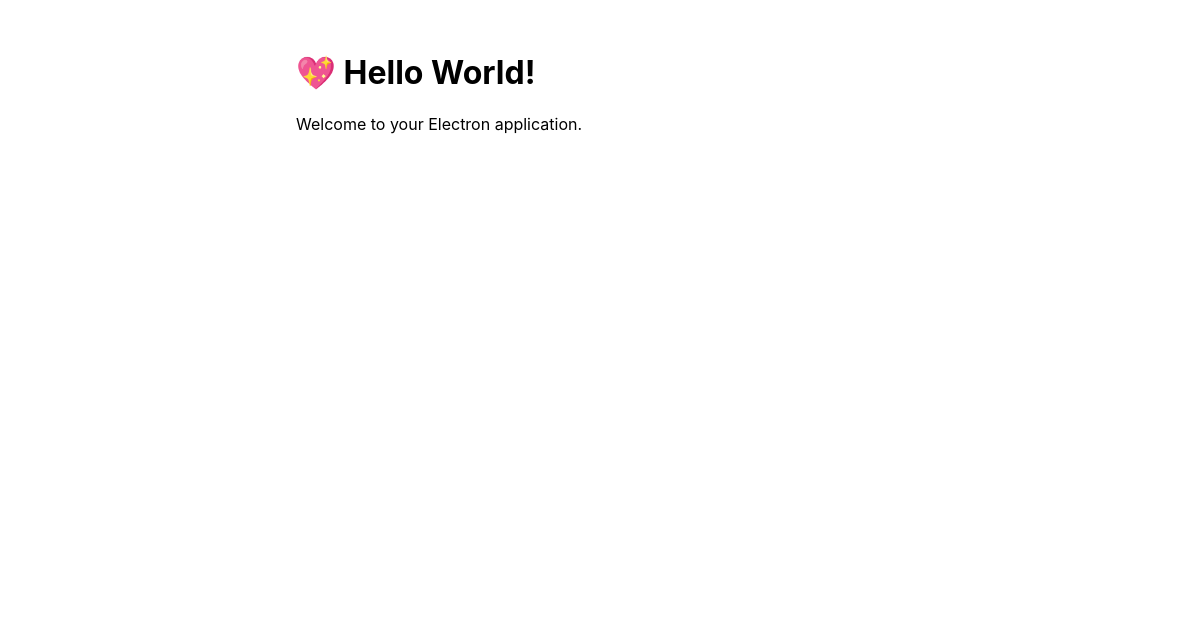
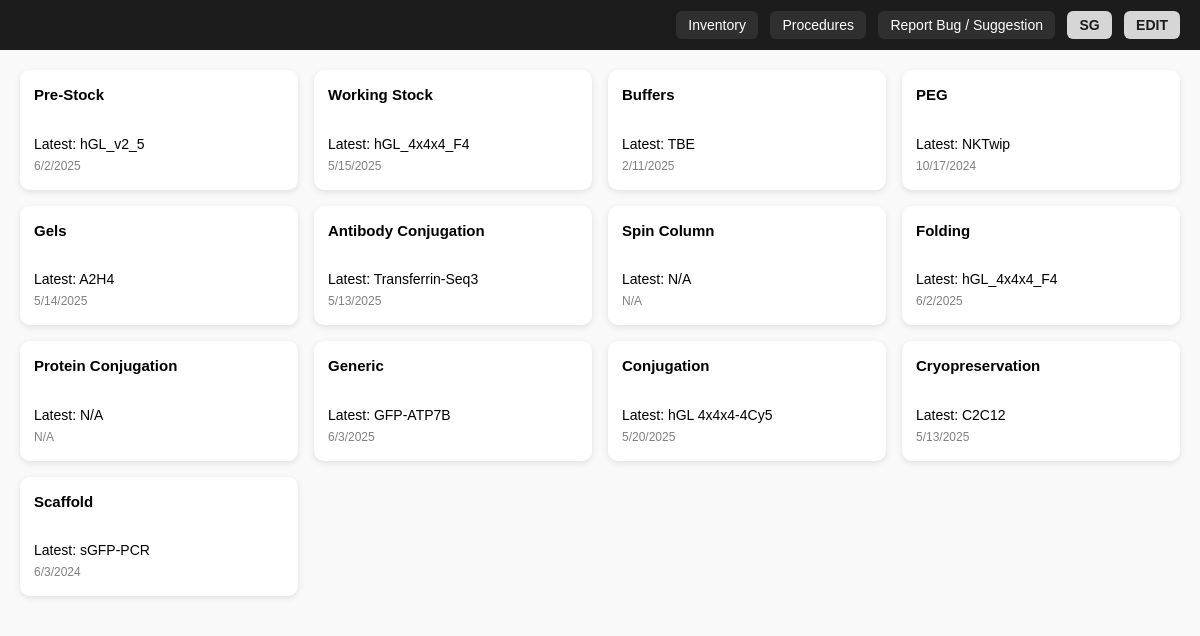
Before and after one commit to SidG01/ELN, an Electron app: page src/index.html in a window 1200 px wide. Drawn offline with Linux system fonts and the light colour scheme.

Commit message:
header component + prestock screen

```diff
--- /dev/null
+++ b/src/Components/ExperimentButton/experimentButton.html
@@ -0,0 +1,5 @@
+<div class="card">
+    <strong>{{title}}</strong><br>
+    Latest: {{latest}}<br>
+    <span>{{date}}</span>
+</div>
--- /dev/null
+++ b/src/Components/Header/header.html
@@ -0,0 +1,10 @@
+<div class="topbar">
+    <div class="logo"></div>
+    <div class="nav-buttons">
+        <button>Inventory</button>
+        <button>Procedures</button>
+        <button>Report Bug / Suggestion</button>
+        <button class="user">SG</button>
+        <button class="edit">EDIT</button>
+    </div>
+</div>
--- /dev/null
+++ b/src/Screens/PreStock/PreStock.css
@@ -0,0 +1,67 @@
+body {
+    font-family: Arial, sans-serif;
+    background-color: #f9f9f9;
+    margin: 0;
+    padding: 0;
+}
+
+.topbar {
+    display: flex;
+    justify-content: space-between;
+    align-items: center;
+    background-color: #1c1c1c;
+    padding: 10px 20px;
+    color: white;
+}
+
+.logo {
+    /*background-image: url('HomeScreen.png');*/
+    background-size: contain;
+    background-repeat: no-repeat;
+    width: 30px;
+    height: 30px;
+}
+
+.nav-buttons button {
+    background-color: #2f2f2f;
+    border: none;
+    color: white;
+    padding: 6px 12px;
+    margin-left: 8px;
+    border-radius: 6px;
+    cursor: pointer;
+    font-size: 14px;
+}
+
+.nav-buttons .user, .nav-buttons .edit {
+    background-color: #d6d6d6;
+    color: #1c1c1c;
+    font-weight: bold;
+}
+
+.card-grid {
+    display: grid;
+    grid-template-columns: repeat(auto-fill, minmax(220px, 1fr));
+    gap: 16px;
+    padding: 20px;
+}
+
+.card {
+    background: white;
+    padding: 14px;
+    border-radius: 10px;
+    box-shadow: 0 2px 6px rgba(0, 0, 0, 0.1);
+    font-size: 14px;
+    line-height: 1.5;
+}
+
+.card strong {
+    font-size: 15px;
+    display: block;
+    margin-bottom: 6px;
+}
+
+.card span {
+    color: gray;
+    font-size: 12px;
+}
--- /dev/null
+++ b/src/Screens/PreStock/PreStock.js
@@ -0,0 +1,6 @@
+
+fetch('../../Components/Header/header.html')
+    .then(res => res.text())
+    .then(html => {
+        document.getElementById('header').innerHTML = html;
+    });
--- a/src/index.css
+++ b/src/index.css
@@ -1,7 +1,67 @@
 body {
-  font-family: -apple-system, BlinkMacSystemFont, 'Segoe UI', Roboto, Helvetica,
-    Arial, sans-serif;
-  margin: auto;
-  max-width: 38rem;
-  padding: 2rem;
+  font-family: Arial, sans-serif;
+  background-color: #f9f9f9;
+  margin: 0;
+  padding: 0;
 }
+
+.topbar {
+  display: flex;
+  justify-content: space-between;
+  align-items: center;
+  background-color: #1c1c1c;
+  padding: 10px 20px;
+  color: white;
+}
+
+.logo {
+  /*background-image: url('HomeScreen.png');*/
+  background-size: contain;
+  background-repeat: no-repeat;
+  width: 30px;
+  height: 30px;
+}
+
+.nav-buttons button {
+  background-color: #2f2f2f;
+  border: none;
+  color: white;
+  padding: 6px 12px;
+  margin-left: 8px;
+  border-radius: 6px;
+  cursor: pointer;
+  font-size: 14px;
+}
+
+.nav-buttons .user, .nav-buttons .edit {
+  background-color: #d6d6d6;
+  color: #1c1c1c;
+  font-weight: bold;
+}
+
+.card-grid {
+  display: grid;
+  grid-template-columns: repeat(auto-fill, minmax(220px, 1fr));
+  gap: 16px;
+  padding: 20px;
+}
+
+.card {
+  background: white;
+  padding: 14px;
+  border-radius: 10px;
+  box-shadow: 0 2px 6px rgba(0, 0, 0, 0.1);
+  font-size: 14px;
+  line-height: 1.5;
+}
+
+.card strong {
+  font-size: 15px;
+  display: block;
+  margin-bottom: 6px;
+}
+
+.card span {
+  color: gray;
+  font-size: 12px;
+}
--- a/src/index.html
+++ b/src/index.html
@@ -2,11 +2,28 @@
 <html>
   <head>
     <meta charset="UTF-8" />
-    <title>Hello World!</title>
+    <title>DNA Nanobots ELN</title>
     <link rel="stylesheet" href="index.css" />
   </head>
   <body>
-    <h1>💖 Hello World!</h1>
-    <p>Welcome to your Electron application.</p>
+  <div id="header"></div>
+  <div class="card-grid">
+    <div id="card-container" onclick="location.href='Screens/PreStock/PreStock.html'"></div>
+    <div class="card"><strong>Working Stock</strong><br>Latest: hGL_4x4x4_F4<br><span>5/15/2025</span></div>
+    <div class="card"><strong>Buffers</strong><br>Latest: TBE<br><span>2/11/2025</span></div>
+    <div class="card"><strong>PEG</strong><br>Latest: NKTwip<br><span>10/17/2024</span></div>
+    <div class="card"><strong>Gels</strong><br>Latest: A2H4<br><span>5/14/2025</span></div>
+    <div class="card"><strong>Antibody Conjugation</strong><br>Latest: Transferrin-Seq3<br><span>5/13/2025</span></div>
+    <div class="card"><strong>Spin Column</strong><br>Latest: N/A<br><span>N/A</span></div>
+    <div class="card"><strong>Folding</strong><br>Latest: hGL_4x4x4_F4<br><span>6/2/2025</span></div>
+    <div class="card"><strong>Protein Conjugation</strong><br>Latest: N/A<br><span>N/A</span></div>
+    <div class="card"><strong>Generic</strong><br>Latest: GFP-ATP7B<br><span>6/3/2025</span></div>
+    <div class="card"><strong>Conjugation</strong><br>Latest: hGL 4x4x4-4Cy5<br><span>5/20/2025</span></div>
+    <div class="card"><strong>Cryopreservation</strong><br>Latest: C2C12<br><span>5/13/2025</span></div>
+    <div class="card"><strong>Scaffold</strong><br>Latest: sGFP-PCR<br><span>6/3/2024</span></div>
+  </div>
+
+  <script src="runIndexComponents.js"></script>
+
   </body>
 </html>
--- a/src/index.js
+++ b/src/index.js
@@ -9,8 +9,8 @@
 const createWindow = () => {
   // Create the browser window.
   const mainWindow = new BrowserWindow({
-    width: 800,
-    height: 600,
+    width: 1200,
+    height: 650,
     webPreferences: {
       preload: path.join(__dirname, 'preload.js'),
     },
--- /dev/null
+++ b/src/runIndexComponents.js
@@ -0,0 +1,31 @@
+// file to load all components used in index.html
+
+loadCard('Pre-Stock', 'hGL_v2_5', '6/2/2025');
+
+
+
+
+
+
+
+
+
+
+
+
+
+
+// Load header.html and inject it into #header
+fetch('Components/Header/Header.html')
+    .then(res => res.text())
+    .then(html => {
+        document.getElementById('header').innerHTML = html;
+    });
+
+async function loadCard(title, latest, date) {
+    let html = await fetch('Components/ExperimentButton/experimentButton.html').then(res => res.text());
+    html = html.replace('{{title}}', title)
+        .replace('{{latest}}', latest)
+        .replace('{{date}}', date);
+    document.getElementById('card-container').innerHTML += html;
+}
```
Also changed, not shown: src/Screens/PreStock/PreStock.html (added, +22 -0 lines).
